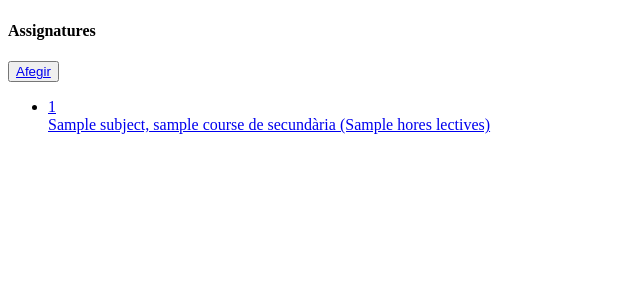
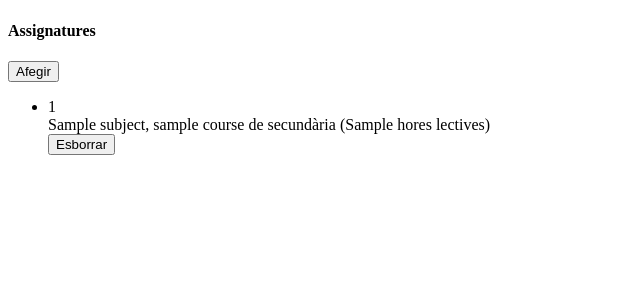
Before and after one commit to m12grup6/teacherplanner, a Symfony app: template www/teacher_planner/templates/course/detail.html.twig in a window 1280 px wide. Shown: the part 172-472 px from the top of the page, without its empty margins (0-640 px from the left). Run offline with Twig, Linux system fonts and the light colour scheme; the template is opened without the code that fills it: most values are stand-ins (such as "Sample title", 1, 10 or a date in 2020); some libraries are stand-ins or nearby versions.

Commit message:
Milors estils i bug hunting al layout

```diff
--- a/www/teacher_planner/templates/course/allCourses.html.twig
+++ b/www/teacher_planner/templates/course/allCourses.html.twig
@@ -35,7 +35,9 @@
                         </a>
                     </li>
                 {% else %}
-                    No hay resultados.
+                    <li class="list-group-item">
+                        No n'hi ha
+                    </li>
                 {% endfor %}
             </ul>
         </div>
--- a/www/teacher_planner/templates/course/detail.html.twig
+++ b/www/teacher_planner/templates/course/detail.html.twig
@@ -16,10 +16,11 @@
                 <div class="col-auto">
 
                 <!-- Button -->
-                <button class="btn btn-xs btn-primary">
-                    <a class="text-decoration-none text-white" href="{{ path('app_addSubject') }}">Afegir</a>
-                </button>
-
+                <a class="text-decoration-none text-white" href="{{ path('app_addSubject') }}">
+                    <button class="btn btn-xs btn-primary">
+                        Afegir
+                    </button>
+                </a>
                 </div>
             </div>
         </div>
@@ -27,15 +28,22 @@
             <ul class="list-group list-group-flush">
                 {% for subject in course.getSubjects %}
                     <li class="list-group-item">
-                        <a class="text-decoration-none text-secondary" href="{{ subject.id }}">
-                        <div class="row align-items-center">
+                        <div class="row align-items-center text-secondary">
                             <div class="col-auto">{{ subject.id }}</div>
                             <div class="col-auto">{{ subject.name }}, {{ subject.course.name | lower }} de {{ subject.course.cicle == 'primary' ? 'primària' : 'secundària' }} ({{ subject.hoursWeek }} hores lectives)</div>
+                            <div class="col-auto">
+                                <a href="../subjects/delete/{{ subject.id }}" class="text-decoration-none">
+                                    <button class="col-auto btn btn-xs btn-danger">
+                                    Esborrar
+                                    </button>
+                                </a>
+                            </div>
                         </div>
-                        </a>
                     </li>
                 {% else %}
-                    No hay resultados.
+                    <li class="list-group-item">
+                        No n'hi ha
+                    </li>
                 {% endfor %}
             </ul>
         </div>
--- a/www/teacher_planner/templates/subject/add.html.twig
+++ b/www/teacher_planner/templates/subject/add.html.twig
@@ -17,7 +17,7 @@
             </div>
             <div class="row">
                 <div class="col" id="">
-                    {{ form_row(form.course) }}
+                    {{ form_row(form.course, {'label': 'Curs'}) }}
                 </div>
             </div>
             <div class="row">
--- a/www/teacher_planner/templates/subject/allSubjects.html.twig
+++ b/www/teacher_planner/templates/subject/allSubjects.html.twig
@@ -27,15 +27,15 @@
             <ul class="list-group list-group-flush">
                 {% for subject in allSubjects %}
                     <li class="list-group-item">
-                        <a class="text-decoration-none text-secondary" href="{{ subject.id }}">
                         <div class="row align-items-center">
                             <div class="col-auto">{{ subject.id }}</div>
                             <div class="col-auto">{{ subject.name }}, {{ subject.course.name | lower }} de {{ subject.course.cicle == 'primary' ? 'primària' : 'secundària' }} ({{ subject.hoursWeek }} hores lectives)</div>
                         </div>
-                        </a>
                     </li>
                 {% else %}
-                    No hay resultados.
+                    <li class="list-group-item">
+                        No n'hi ha
+                    </li>
                 {% endfor %}
             </ul>
         </div>
--- a/www/teacher_planner/templates/subject/detail.html.twig
+++ b/www/teacher_planner/templates/subject/detail.html.twig
@@ -1,9 +1,10 @@
 {% extends 'base.html.twig' %}
 {% block title %}Assignatura{% endblock %}
+{% block sectiontitle %}{{ subject.name }}{% endblock %}
 {% block body %}
-    <h2>Curs {{ subject.name }}</h2>
+    <h2>{{ subject.name }}</h2>
         <li>
-            Cicle: {{ subject.courseId }}
+            Cicle: {{ subject.course.name }}
             Hores per setmana: {{ subject.hoursWeek }}
         </li>
 {% endblock %}
```
Also changed, not shown: www/teacher_planner/assets/styles/app.scss (+4 -6 lines).
